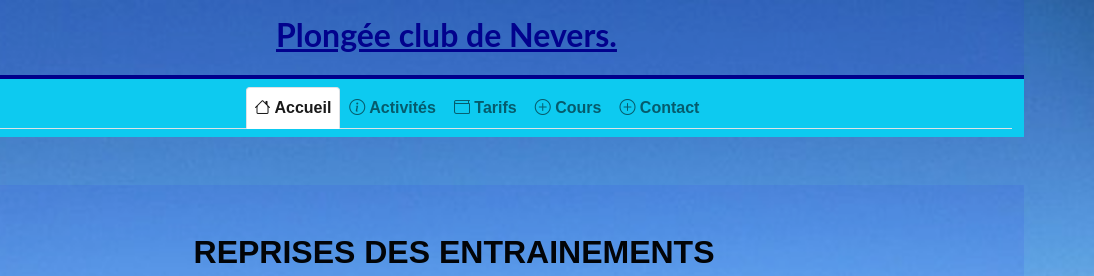
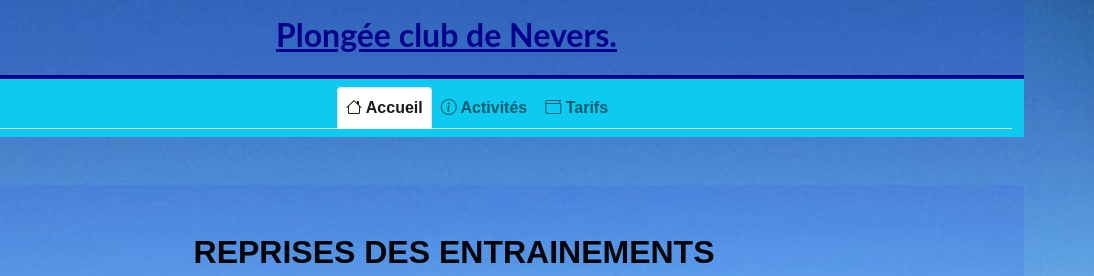
Before and after one commit to PhilippeAllain/Plongee_Club, a plain HTML site: page index.html in a window 1280 px wide. Shown: the top 276 px of the page, 186-1280 px from the left. Drawn offline with nearby package versions, Linux system fonts and the light colour scheme.

Commit message:
Modify index.html file

```diff
--- a/index.html
+++ b/index.html
@@ -46,8 +46,6 @@
         <a class="nav-link active" aria-current="page" href="index.html"><em class="bi bi-house"></em> Accueil</a>
         <a class="nav-link" href="html/activite.html"><em class="bi bi-info-circle"></em> Activités</a>
         <a class="nav-link" href="html/tarifs.html"><em class="bi bi-wallet"></em> Tarifs</a>
-        <a class="nav-link" href="html/cours.html"><em class="bi-plus-circle"></em> Cours</a>
-        <a class="nav-link" href="html/contact.html"><em class="bi-plus-circle"></em> Contact</a>
       </div>
     </div>
   </nav><!-- #entry-nav-->
```
Also changed, not shown: icons/house.svg (added).
